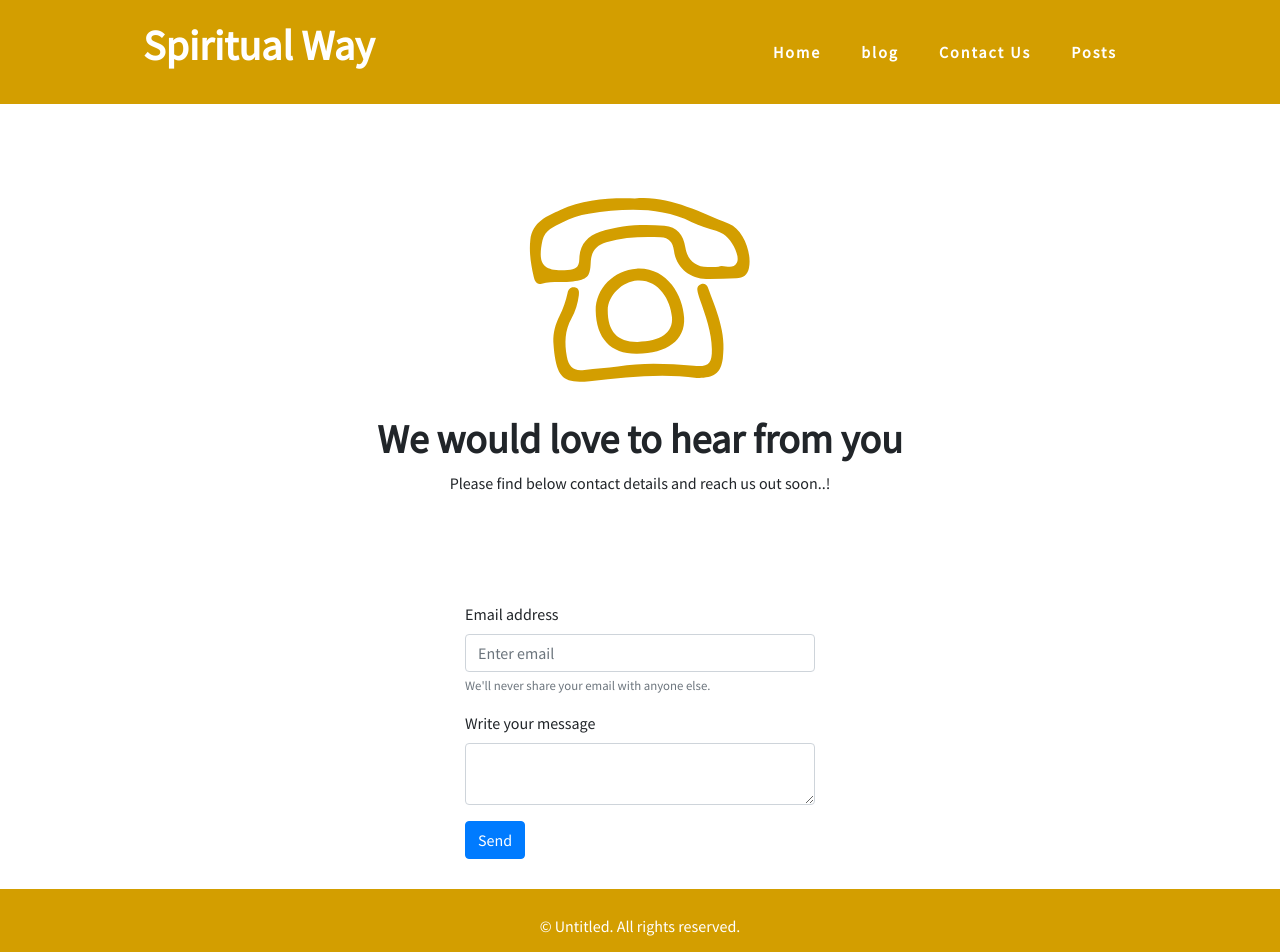
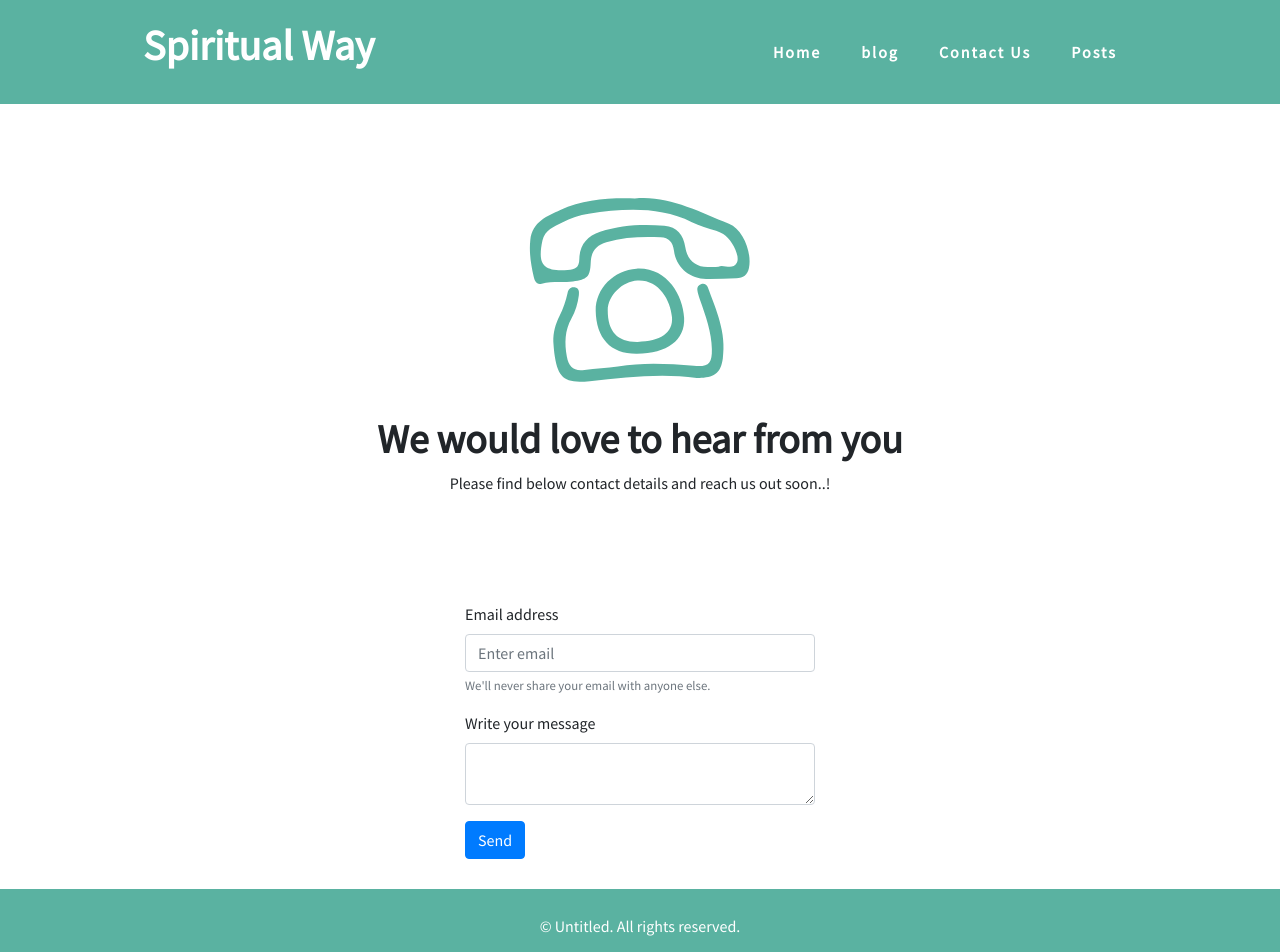
Before and after one commit to aneeshyder/spiritual-way, a React (Create React App) app: page /contactus in a window 1280 px wide. Shown: the top 952 px of the page. Built offline with nearby package versions, Linux system fonts and the light colour scheme; a web font is replaced by a local one.

Commit message:
Modification in: - App.css

```diff
--- a/src/App.css
+++ b/src/App.css
@@ -18,11 +18,11 @@ header a.logo { font-family: 'Source Sans Pro', sans-serif; display: inline-bloc
 header a.logo:hover {color: #70c3ea; }
 .nav li { float: left; padding: 5px 20px }
 .nav li a { text-decoration: none; color: #fff;    font-family: 'Source Sans Pro', sans-serif; font-weight: 600; letter-spacing: 2px;  -webkit-transition: all .25s ease; -moz-transition: all .25s ease; -ms-transition: all .25s ease; -o-transition: all .25s ease; transition: all .25s ease }
-.nav li a:hover { text-decoration: none; color: #6651c1 }
-header { text-align: center ;background-color: #d39e00;}
+.nav li a:hover { text-decoration: none; color: #000 }
+header { text-align: center ;background-color: #5ab2a1;}
 .home header { background-color: transparent; }
-footer { background-color: #d39e00; color: #fff; padding: 25px 0; text-align: center }
-.home footer { background-color:  }
+footer { background-color: #5ab2a1; color: #fff; padding: 25px 0; text-align: center }
+.home footer { background-color: #000  }
 footer a { color: #fff; text-decoration: underline }
 .image img { width: 100% }
 .home .inner #banner * { color: #fff }
@@ -58,7 +58,7 @@ div#main { background-image: url(images/main-bg.jpg); background-size: cover }
 .contact-form a { background-color: #0e0e0e; padding: 7px 10px; border-radius: 5px; color: #fff; border: 1px solid #0e0e0e; transition: all ease 0.3s; }
 .contact-form a:hover { color: #0e0e0e; background-color: #fff; border: 1px solid #0e0e0e; text-decoration: none; }
 .loader-main { text-align: center;width: 100%; }
-.loader {border: 12px solid #f3f3f3; border-radius: 50%; border-top: 12px solid #3498db; width: 120px; height: 120px; margin:30px auto; -webkit-animation: spin 2s linear infinite; /* Safari */ animation: spin 2s linear infinite; }
+.loader {border: 12px solid #f3f3f3; border-radius: 50%; border-top: 12px solid #5ab2a1; width: 120px; height: 120px; margin:30px auto; -webkit-animation: spin 2s linear infinite; /* Safari */ animation: spin 2s linear infinite; }
 @media screen and (max-width:1199px) {
   .posts-wrapper.row .col { margin-bottom: 20px; }
 }
```
Also changed, not shown: src/images/contactus.svg.
